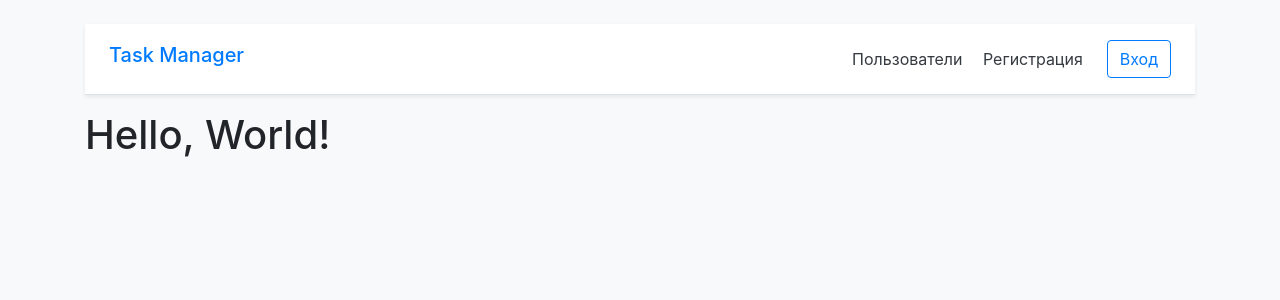
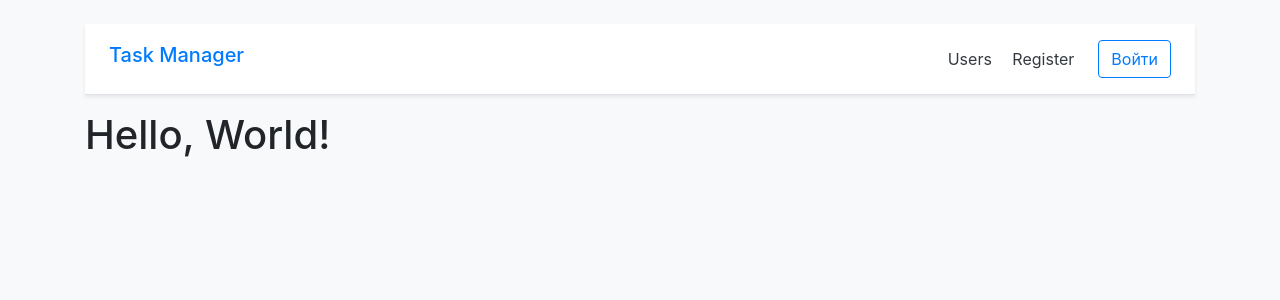
Before and after one commit to kozenalex/python-project-52, a Django app: page / in a window 1280 px wide. Shown: the top 300 px of the page. Run offline with Django 4.2, Linux system fonts and the light colour scheme; some libraries are stand-ins or nearby versions.

Commit message:
actin with i18n

```diff
--- a/task_manager/settings.py
+++ b/task_manager/settings.py
@@ -122,7 +122,7 @@ AUTH_PASSWORD_VALIDATORS = [
 # Internationalization
 # https://docs.djangoproject.com/en/4.1/topics/i18n/
 
-LANGUAGE_CODE = 'en-us'
+LANGUAGE_CODE = 'ru'
 
 TIME_ZONE = 'UTC'
 
--- a/task_manager/templates/navigation.html
+++ b/task_manager/templates/navigation.html
@@ -1,10 +1,11 @@
+{% load i18n %}
 <div class="d-flex flex-column flex-md-row align-items-center p-3 px-md-4 mb-3 bg-white border-bottom shadow-sm">
     <a class="my-0 mr-md-auto font-weight-normal" href="{% url 'index_page' %}">
         <h5 >Task Manager</h5>
     </a>
     <nav class="my-2 my-md-0 mr-md-3">
-      <a class="p-2 text-dark" href="#">Пользователи</a>
-      <a class="p-2 text-dark" href="#">Регистрация</a>
+      <a class="p-2 text-dark" href="#">{% trans 'Users' %}</a>
+      <a class="p-2 text-dark" href="#">{% trans 'Register' %}</a>
     </nav>
-    <a class="btn btn-outline-primary" href="#">Вход</a>
+    <a class="btn btn-outline-primary" href="#">{% trans 'Log in' %}</a>
 </div>
--- a/task_manager/views.py
+++ b/task_manager/views.py
@@ -1,5 +1,6 @@
 from django.shortcuts import render
 from django.views import View
+from django.utils.translation import gettext as _
 
 
 class IndexPageView(View):
@@ -7,5 +8,5 @@ class IndexPageView(View):
     def get(self, request):
 
         return render(request, 'index.html', context={
-        'who': 'World',
+        'who': _('World'),
     })
```
Also changed, not shown: task_manager/locale/ru/LC_MESSAGES/django.po (added), 1 other file.
